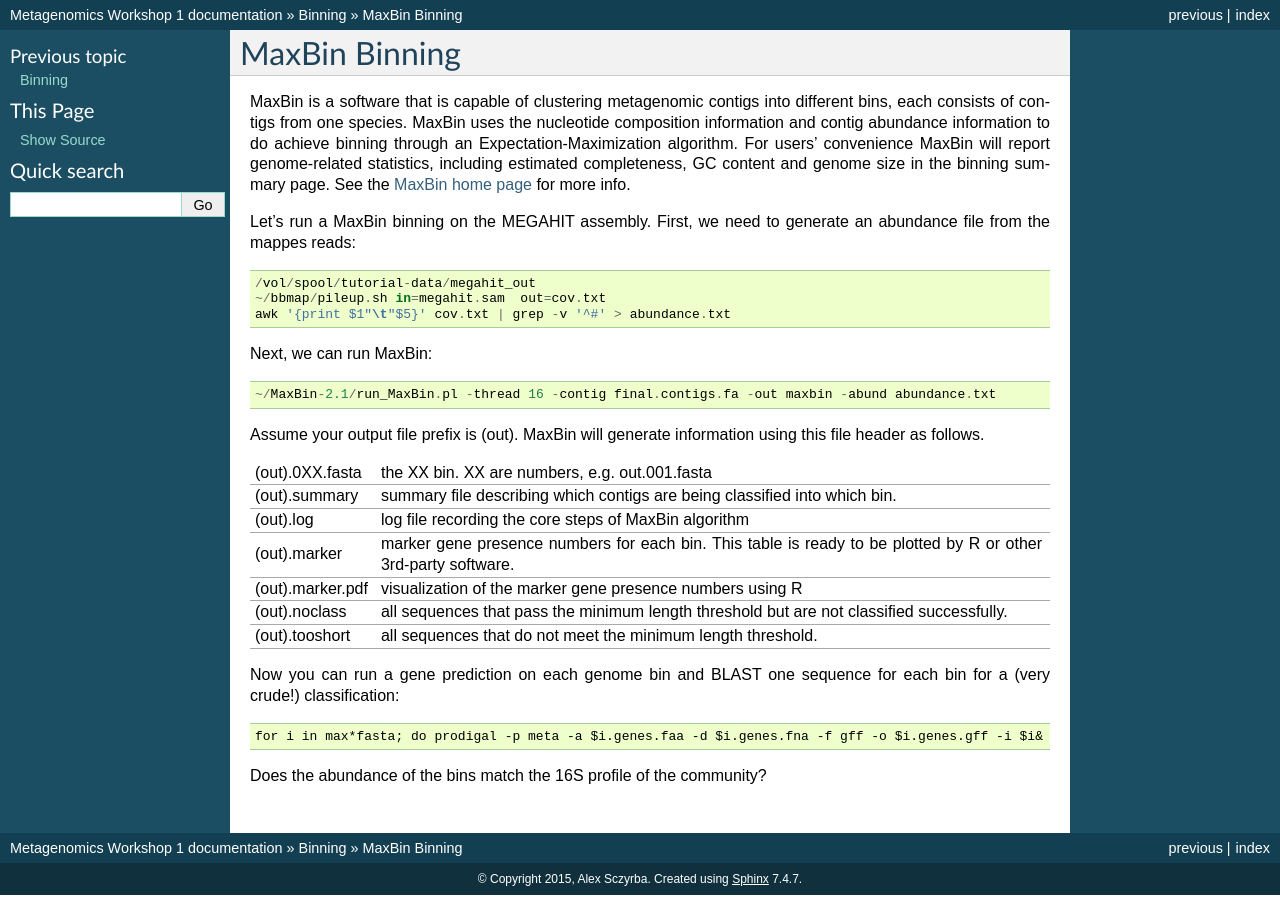
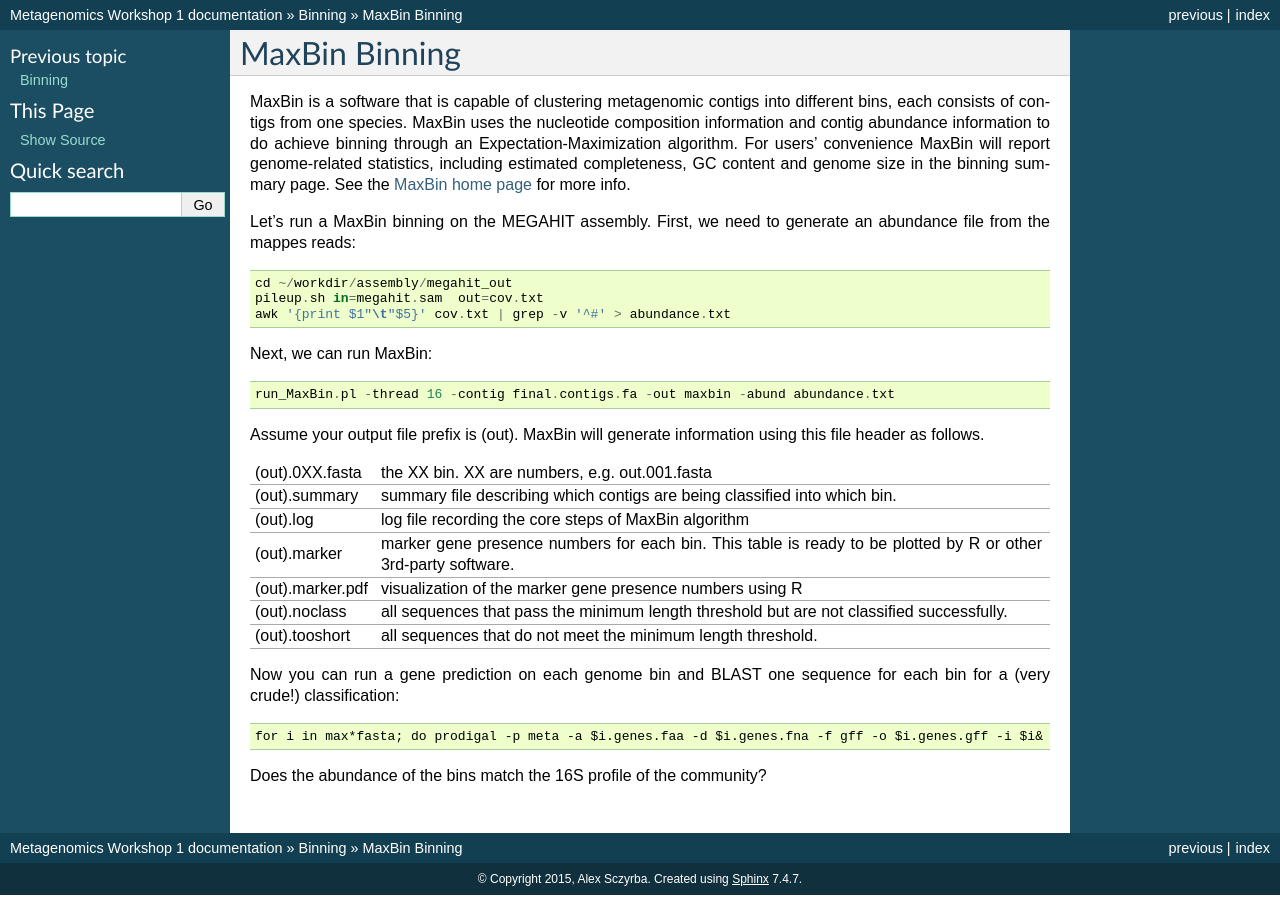
Before and after one commit to metagenomics/metagenomics-workshop, a Sphinx documentation site: the page built from docs/binning/maxbin.rst, in a window 1280 px wide. Built offline with Sphinx 7.4.7, drawn with Linux system fonts in a browser that asks for light colours.

Commit message:
Update maxbin.rst

```diff
--- a/docs/binning/maxbin.rst
+++ b/docs/binning/maxbin.rst
@@ -10,13 +10,13 @@
 Let's run a MaxBin binning on the MEGAHIT assembly. First, we need to generate an
 abundance file from the mappes reads::
 
-  /vol/spool/tutorial-data/megahit_out
-  ~/bbmap/pileup.sh in=megahit.sam  out=cov.txt
+  cd ~/workdir/assembly/megahit_out
+  pileup.sh in=megahit.sam  out=cov.txt
   awk '{print $1"\t"$5}' cov.txt | grep -v '^#' > abundance.txt
 
 Next, we can run MaxBin::
 
-  ~/MaxBin-2.1/run_MaxBin.pl -thread 16 -contig final.contigs.fa -out maxbin -abund abundance.txt
+  run_MaxBin.pl -thread 16 -contig final.contigs.fa -out maxbin -abund abundance.txt
 
 Assume your output file prefix is (out). MaxBin will generate information using this file header as follows.
 
```
